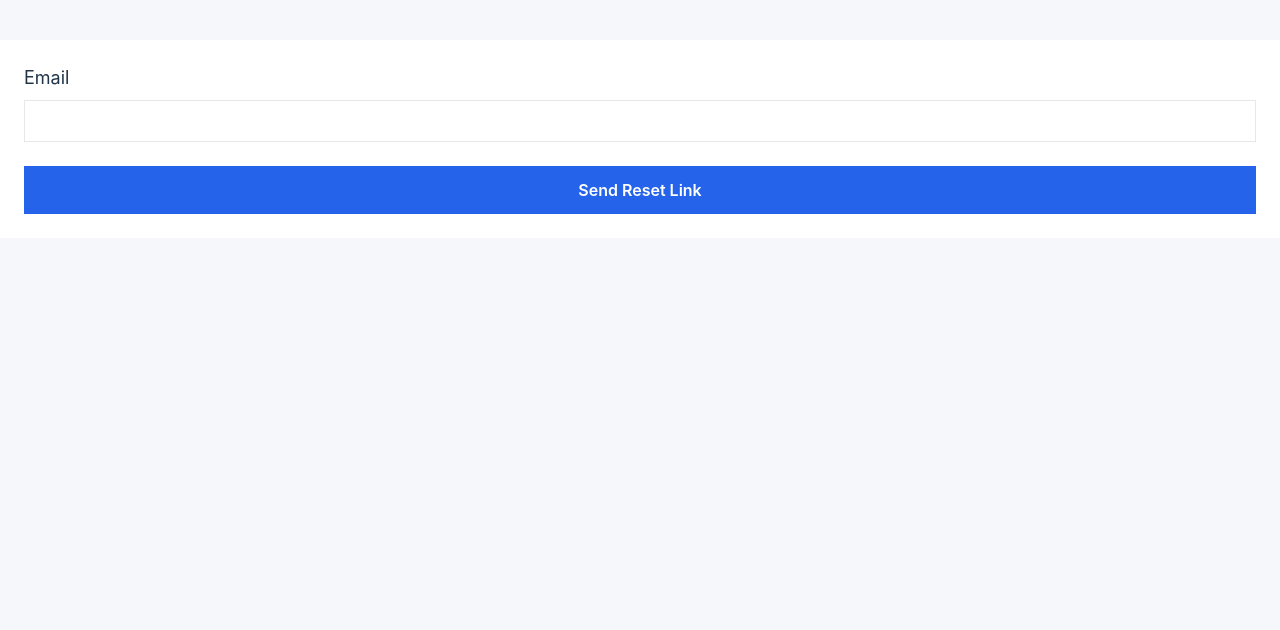
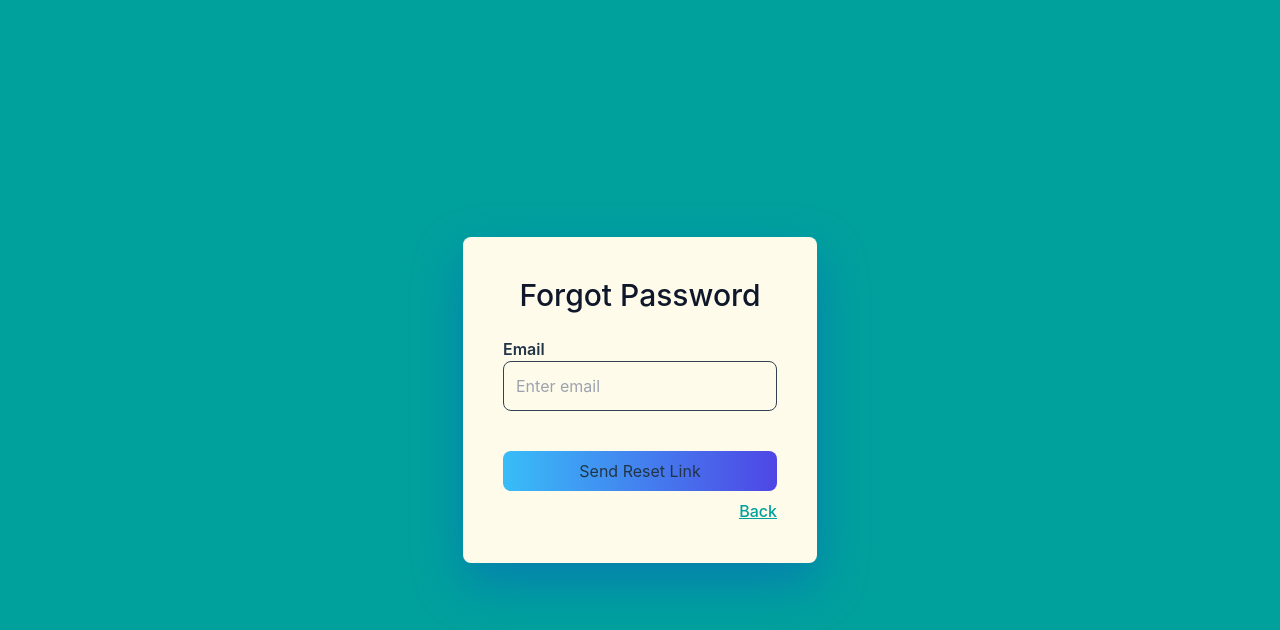
Before and after one commit to dmc103/frontend-pawstagram, a React (Vite) app: page /forgot-password in a window 1280 px wide. Shown: the top 630 px of the page. Built offline with nearby package versions, Linux system fonts and the light colour scheme.

Commit message:
Add styling ForgotPassword.jsx

```diff
--- a/src/components/SubComponents/ForgotPassword.jsx
+++ b/src/components/SubComponents/ForgotPassword.jsx
@@ -32,13 +32,14 @@ const ForgotPassword = () => {
 };
 
 return (
-    <div className="container mx-auto">
+<div className="bg-pawBgFour sm: min-h-screen flex flex-col items-center justify-center">
+<div className="bg-amber-50 p-10 shadow-[0_20px_50px_rgba(8,_112,_184,_0.7)] rounded-lg max-w-2xl sm: m-auto">
+<h2 className="text-center text-slate-900 mb-6 font-medium text-3xl hover:text-indigo-800">Forgot Password</h2>
 <form
 onSubmit={handleSubmit}
-        className="form bg-white p-6 my-10 relative"
+className="flex flex-col"
 >
-        <div className="flex flex-col">
-          <label htmlFor="email" className="text-lg mb-2">
+<label htmlFor="email" className="font-semibold">
 Email
 </label>
 <input
@@ -47,17 +48,21 @@ const ForgotPassword = () => {
 name="email"
 value={email}
 onChange={(e) => setEmail(e.target.value)}
-            className="border p-2"
+className="w-full p-3 bg-amber-50 rounded-lg mb-5 border border-slate-700 hover:bg-amber-200"
+placeholder="Enter email"
 />
-        </div>
 <button
 type="submit"
-          className="w-full mt-6 bg-blue-600 hover:bg-blue-700 text-white font-semibold p-3"
+className="mt-5 h-10 bg-gradient-to-r from-sky-400 to-indigo-600 w-300 rounded-lg mb-2 hover:text-white hover:font-semibold hover:border-1 border-amber-100"
 >
 Send Reset Link
 </button>
 {message && <p className="text-center mt-4">{message}</p>}
 </form>
+<div className="text underline text-end">
+<a href="/login">Back</a>
+</div>
+</div>
 </div>
 );
 };
```
Lines whose indentation alone changed are shown as unchanged.
